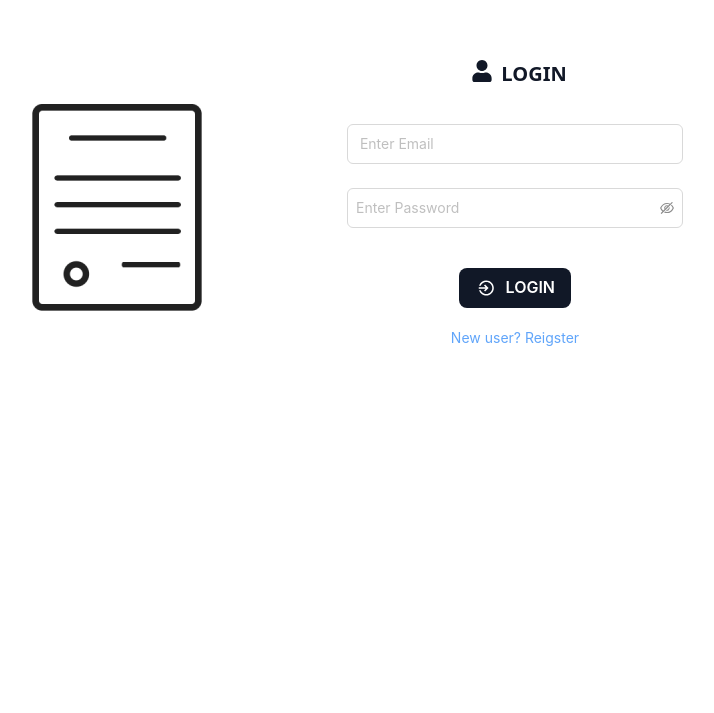
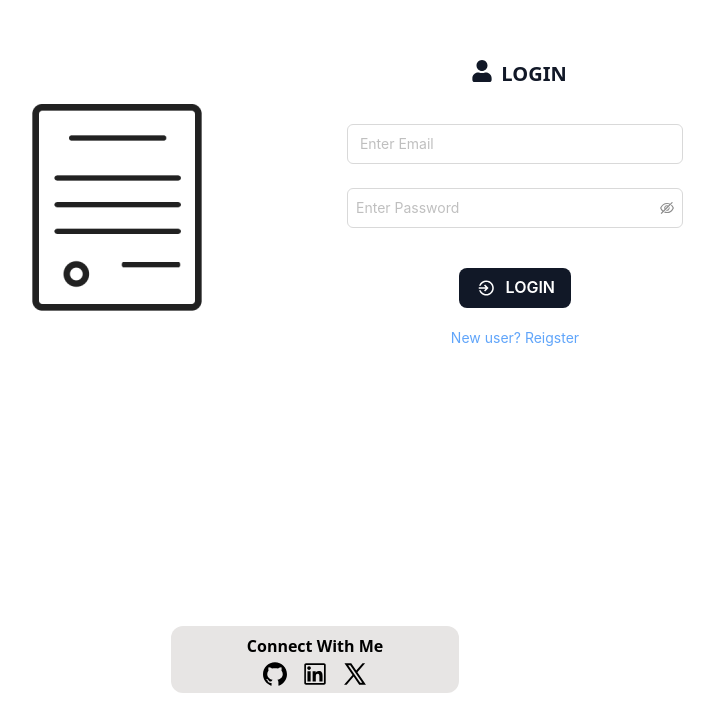
Before and after one commit to RohanM-12/EncryptShare, a React (Vite) app in the folder client/: page /login in a window 1280 px wide. Shown: the part 194-907 px from the top of the page, without its empty margins (325-1039 px from the left). Before the commit the page ends 800 px from the top, so only its background shows below. Built offline with nearby package versions, Linux system fonts and the light colour scheme; no server answers.

Commit message:
added socials and implemented route protection

```diff
--- a/client/src/App.jsx
+++ b/client/src/App.jsx
@@ -7,6 +7,7 @@ import SignUp from "./pages/signup";
 import Homepage from "./pages/homepage";
 import Header from "./pages/header";
 import ProtectedRoute from "./components/ProtectedRoutes";
+import Socials from "./components/Socials";
 
 function App() {
   return (
@@ -28,9 +29,11 @@ function App() {
         <Routes>
           <Route path="/login" element={<Login />} />
           <Route path="/signup" element={<SignUp />} />
-
-          <Route path="/" element={<Homepage />} />
+          <Route element={<ProtectedRoute />}>
+            <Route path="/" element={<Homepage />} />
+          </Route>
         </Routes>
+        <Socials bgColor={"bg-stone-200"} />
       </Router>
     </>
   );
--- a/client/src/components/DocumentCard.jsx
+++ b/client/src/components/DocumentCard.jsx
@@ -92,7 +92,7 @@ const DocumentCard = ({ docData, fetchData, shared }) => {
               size={35}
               className="drop-shadow-md border-2 border-white absolute top-2 right-2 bg-gradient-to-r from-blue-400 to-indigo-500 text-white cursor-pointer"
             >
-              {docData?.senderName[0]}
+              {docData?.senderName[0]?.toUpperCase()}
             </Avatar>
           </Tooltip>
         )}
--- a/client/src/components/ProtectedRoutes.jsx
+++ b/client/src/components/ProtectedRoutes.jsx
@@ -1,12 +1,15 @@
 import React from "react";
 import { useAuth } from "../context/authcontext";
-import { Navigate, Route } from "react-router-dom";
+import { Navigate, Outlet } from "react-router-dom";
 
-const ProtectedRoute = ({ Component }) => {
+const ProtectedRoute = () => {
   const [auth] = useAuth();
-  console.log(auth);
 
-  return auth?.user ? Component : <Navigate to="/login" />;
+  if (auth.user === null) {
+    return <Navigate to="/login" replace />;
+  }
+
+  return <Outlet />;
 };
 
 export default ProtectedRoute;
--- /dev/null
+++ b/client/src/components/Socials.jsx
@@ -0,0 +1,35 @@
+import React from "react";
+import { XOutlined, LinkedinOutlined, GithubOutlined } from "@ant-design/icons";
+const Socials = ({ bgColor, iconColor }) => {
+  return (
+    <>
+      <div className="  flex justify-center slide-up my-5 ">
+        <span className={` ${bgColor} m-0 p-1 rounded-xl w-72 text-center`}>
+          <p className={`${iconColor} font-bold my-1`}>Connect With Me </p>
+
+          <GithubOutlined
+            className="mx-2 text-2xl "
+            onClick={() =>
+              (window.location.href = "https://github.com/RohanM-12")
+            }
+          />
+          <LinkedinOutlined
+            className="mx-2 text-2xl "
+            onClick={() =>
+              (window.location.href =
+                "https://www.linkedin.com/in/rohan-m1212/")
+            }
+          />
+          <XOutlined
+            className="mx-2 text-2xl "
+            onClick={() =>
+              (window.location.href = "https://twitter.com/Rohan_M1212")
+            }
+          />
+        </span>
+      </div>
+    </>
+  );
+};
+
+export default Socials;
--- a/client/src/pages/login.jsx
+++ b/client/src/pages/login.jsx
@@ -1,4 +1,4 @@
-import React from "react";
+import React, { useEffect } from "react";
 import { Button, Input, Form, Image } from "antd";
 import Password from "antd/es/input/Password";
 import { IoMdLogIn } from "react-icons/io";
@@ -9,11 +9,16 @@ import { toast } from "react-toastify";
 import "react-toastify/dist/ReactToastify.css";
 import { useState } from "react";
 import { useAuth } from "../context/authcontext";
-
 const Login = () => {
   //Cockroach Db with corp account used for postgres  3ZRMh8szU5Jf__DSHJBmQA
   const [auth, setAuth] = useAuth();
+
   const navigate = useNavigate();
+  useEffect(() => {
+    if (auth?.user) {
+      navigate("/");
+    }
+  }, [auth?.user]);
   const [searchParams] = useSearchParams();
 
   const [email, setEmail] = useState(searchParams.get("email") || "");
```
Also changed, not shown: 2 other files (tests, documents, lock files or other folders).
